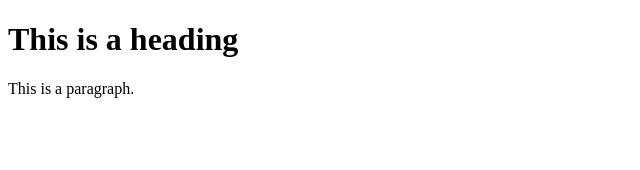
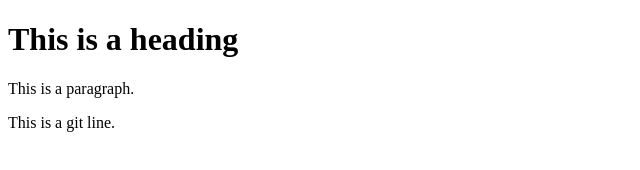
Before and after one commit to kaymo-Git/a-gitline, a plain HTML site: page index.htm in a window 1280 px wide. Shown: the whole page, without its empty margins (0-640 px from the left). Drawn offline with Linux system fonts and the light colour scheme.

Commit message:
a gitline

```diff
--- a/index.htm
+++ b/index.htm
@@ -10,6 +10,7 @@
 
 <h1>This is a heading</h1>
 <p>This is a paragraph.</p>
+<p>This is a git line.</p>
 
 
 <!-- <div>Hello World</div>
```
